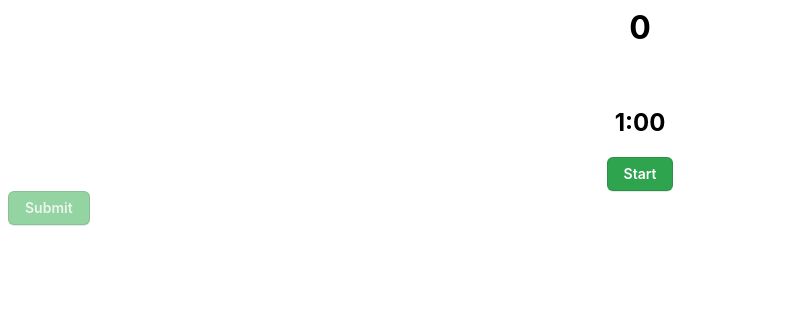
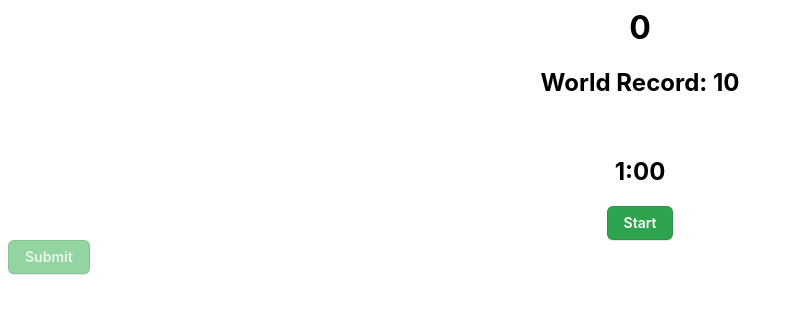
Before and after one commit to JBlitzar/Captcha-off, a plain HTML site: page index.html in a window 1280 px wide. Shown: the whole page, without its empty margins (0-794 px from the left). Drawn offline with Linux system fonts and the light colour scheme.

Commit message:
wr is 10

```diff
--- a/index.html
+++ b/index.html
@@ -10,7 +10,7 @@
   <body>
       <center>
           <h1 id="count">0</h1>
-          <h2 id="wr">World Record: </h2>
+          <h2 id="wr">World Record: 10</h2>
           <br>
           <h2 id="timer"></h2>
 
--- a/wr.js
+++ b/wr.js
@@ -1,7 +1,7 @@
 //endpoint it currently broken as replit removed free hosting.
 //TODO: switch to vercel
 
-document.getElementById("wr").innerText = ""
+//document.getElementById("wr").innerText = ""
 
 /*var http = new XMLHttpRequest();
 var url = 'https://captcha-off-verify.jblitzar.repl.co/';
```
